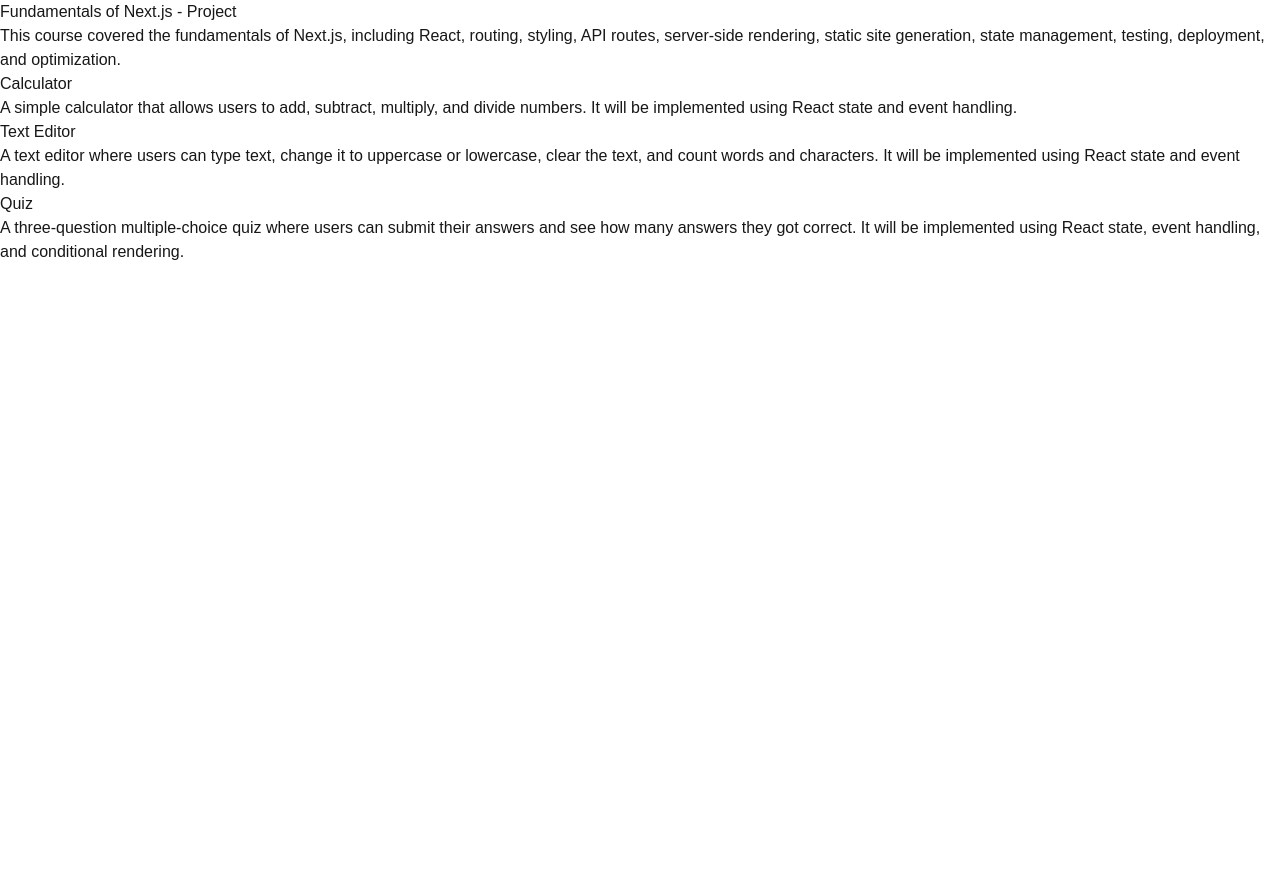
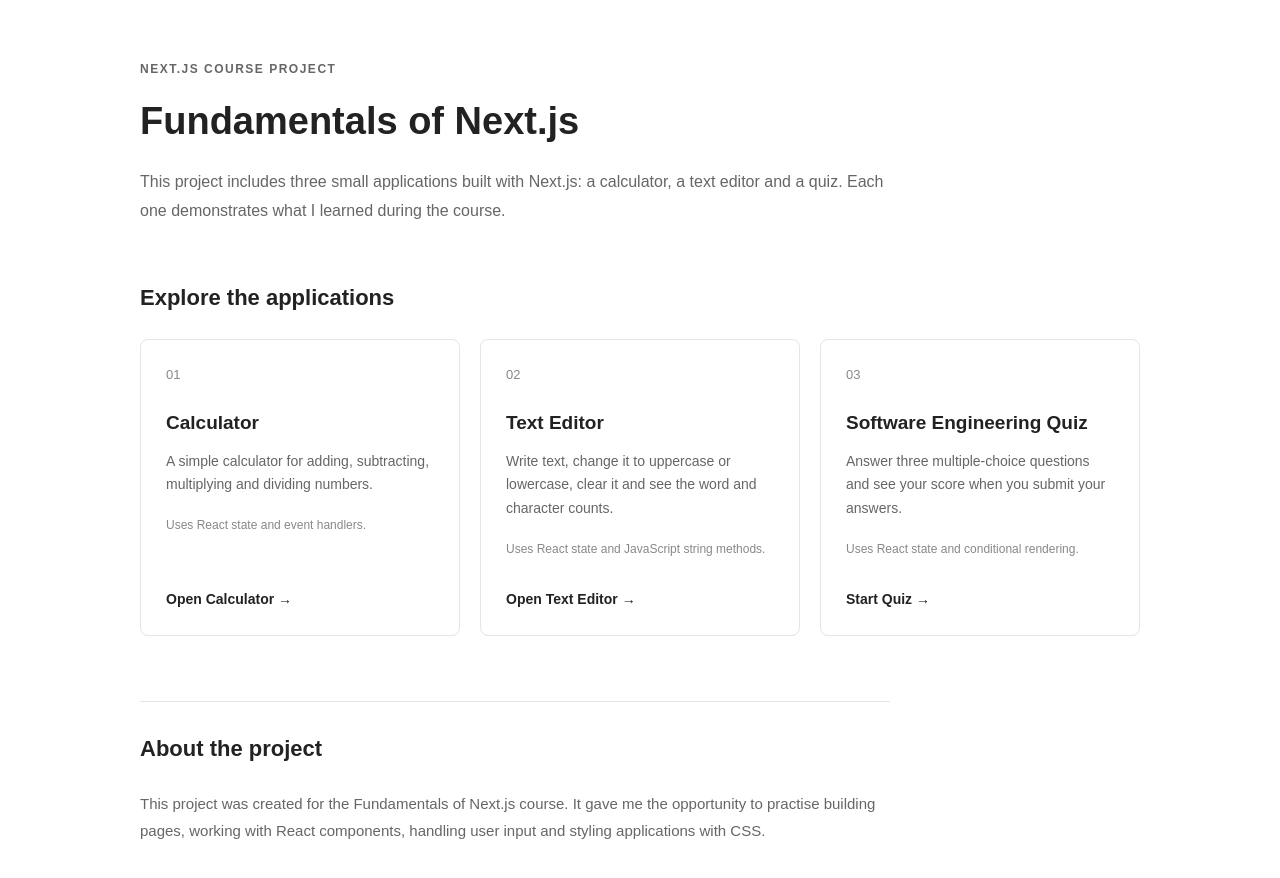
Before and after one commit to karenmavieira-byte/fundamentals-nextjs-project, a Next.js app: page / in a window 1280 px wide. Shown: the top 878 px of the page. Before the commit the page ends 800 px from the top, so only its background shows below. Built offline with nearby package versions, Linux system fonts and the light colour scheme.

Commit message:
Improve home page layout and descriptions

```diff
--- a/app/editor/page.tsx
+++ b/app/editor/page.tsx
@@ -6,41 +6,44 @@ import { useState } from "react";
 export default function Editor() {
   const [text, setText] = useState("");
 
-  // Uppercase function
+  const wordCount =
+    text.trim() === "" ? 0 : text.trim().split(/\s+/).length;
+
+  const characterCount = text.length;
+
   const handleUppercase = () => {
     setText(text.toUpperCase());
   };
 
-  // Lowercase function
   const handleLowerCase = () => {
     setText(text.toLowerCase());
   };
 
-  // Clear button
   const handleClear = () => {
     setText("");
   };
 
-  // word count
-  const wordCount = text.trim() === "" ? 0 : text.trim().split(/\s+/).length;
-
-  // characters count
-  const characterCount = text.length;
-
-
   return (
-    <main>
+    <main className="editor-container">
       <h1>Text Editor</h1>
 
+      <p className="editor-description">
+        Write, edit and transform your text.
+      </p>
+
       <textarea
+        className="editor-textarea"
+        placeholder="Start typing here..."
         value={text}
         onChange={(e) => setText(e.target.value)}
       />
 
+      <div className="editor-stats">
         <p>Words: {wordCount}</p>
+        <p>Characters: {characterCount}</p>
+      </div>
 
-      <p>Characters: {characterCount}</p>
-
+      <div className="editor-buttons">
         <button onClick={handleUppercase}>
           UPPERCASE
         </button>
@@ -52,6 +55,7 @@ export default function Editor() {
         <button onClick={handleClear}>
           CLEAR
         </button>
+      </div>
     </main>
   );
-};
+}
--- a/app/globals.css
+++ b/app/globals.css
@@ -25,6 +25,132 @@ body {
   color: var(--foreground);
   font-family: Arial, Helvetica, sans-serif;
 }
+
+
+/* Home Page */
+
+.home-container {
+  max-width: 1050px;
+  margin: 60px auto;
+  padding: 0 25px;
+}
+
+.home-header {
+  max-width: 750px;
+  margin-bottom: 55px;
+}
+
+.home-label {
+  color: #666666;
+  font-size: 12px;
+  font-weight: 600;
+  letter-spacing: 1.5px;
+  margin-bottom: 15px;
+}
+
+.home-header h1 {
+  font-size: 38px;
+  font-weight: 600;
+  color: #222222;
+  margin-bottom: 18px;
+}
+
+.home-intro {
+  font-size: 16px;
+  line-height: 1.8;
+  color: #666666;
+}
+
+.project-section h2,
+.about-section h2 {
+  font-size: 22px;
+  font-weight: 600;
+  margin-bottom: 25px;
+  color: #222222;
+}
+
+.project-grid {
+  display: grid;
+  grid-template-columns: repeat(3, 1fr);
+  gap: 20px;
+}
+
+.project-card {
+  display: flex;
+  flex-direction: column;
+  align-items: flex-start;
+  padding: 25px;
+  border: 1px solid #e5e5e5;
+  border-radius: 8px;
+  background: #ffffff;
+}
+
+.project-number {
+  font-size: 13px;
+  color: #888888;
+  margin-bottom: 25px;
+}
+
+.project-card h3 {
+  font-size: 19px;
+  font-weight: 600;
+  margin-bottom: 12px;
+  color: #222222;
+}
+
+.project-card p {
+  font-size: 14px;
+  line-height: 1.7;
+  color: #666666;
+}
+
+.project-card .project-tech {
+  font-size: 12px;
+  color: #888888;
+  margin-top: 18px;
+  margin-bottom: 20px;
+}
+
+.project-link {
+  margin-top: auto;
+  padding-top: 10px;
+  color: #222222;
+  font-size: 14px;
+  font-weight: 600;
+  text-decoration: none;
+}
+
+.project-link:hover {
+  text-decoration: underline;
+}
+
+.about-section {
+  max-width: 750px;
+  margin-top: 65px;
+  padding-top: 30px;
+  border-top: 1px solid #e5e5e5;
+}
+
+.about-section p {
+  color: #666666;
+  font-size: 15px;
+  line-height: 1.8;
+}
+
+@media (max-width: 800px) {
+  .project-grid {
+    grid-template-columns: 1fr;
+  }
+
+  .home-header h1 {
+    font-size: 30px;
+  }
+
+  .home-container {
+    margin: 35px auto;
+  }
+}
+
 
 /* Calculator */
 
@@ -222,3 +348,86 @@ input[type="number"] {
   margin-top: 25px;
   padding-top: 15px;
 }
+
+/* Text Editor */
+
+.editor-container {
+  max-width: 650px;
+  margin: 50px auto;
+  padding: 30px;
+  background: #ffffff;
+  border: 1px solid #e5e5e5;
+  border-radius: 8px;
+}
+
+.editor-container h1 {
+  font-size: 28px;
+  font-weight: 600;
+  margin-bottom: 8px;
+  color: #222222;
+}
+
+.editor-description {
+  color: #666666;
+  margin-bottom: 24px;
+}
+
+.editor-textarea {
+  display: block;
+  width: 100%;
+  min-height: 250px;
+  padding: 15px;
+  border: 1px solid #cccccc;
+  border-radius: 5px;
+  resize: vertical;
+  font-family: inherit;
+  font-size: 15px;
+  line-height: 1.6;
+  outline: none;
+}
+
+.editor-textarea:focus {
+  border-color: #555555;
+}
+
+.editor-stats {
+  display: flex;
+  gap: 25px;
+  margin-top: 18px;
+  color: #555555;
+  font-size: 14px;
+}
+
+.editor-buttons {
+  display: flex;
+  flex-wrap: wrap;
+  gap: 12px;
+  margin-top: 22px;
+}
+
+.editor-buttons button {
+  padding: 11px 20px;
+  background: #222222;
+  color: #ffffff;
+  border: none;
+  border-radius: 5px;
+  cursor: pointer;
+  font-size: 13px;
+  font-weight: 500;
+}
+
+.editor-buttons button:hover {
+  background: #444444;
+}
+
+@media (max-width: 600px) {
+  .editor-container {
+    margin: 20px 12px;
+    padding: 20px;
+  }
+
+  .editor-stats {
+    flex-wrap: wrap;
+    gap: 12px;
+  }
+}
--- a/app/page.tsx
+++ b/app/page.tsx
@@ -1,35 +1,94 @@
+
+import Link from "next/link";
+
 export default function Home() {
   return (
-    <main>
-      <h1>Fundamentals of Next.js - Project</h1>
+    <main className="home-container">
+      <header className="home-header">
+        <p className="home-label">NEXT.JS COURSE PROJECT</p>
+
+        <h1>Fundamentals of Next.js</h1>
+
+        <p className="home-intro">
+          This project includes three small applications built
+          with Next.js: a calculator, a text editor and a quiz.
+          Each one demonstrates what I learned during the course.
+        </p>
+      </header>
+
+      <section className="project-section">
+        <h2>Explore the applications</h2>
+
+        <div className="project-grid">
+
+          <article className="project-card">
+            <span className="project-number">01</span>
+
+            <h3>Calculator</h3>
 
             <p>
-        This course covered the fundamentals of Next.js, including React,
-        routing, styling, API routes, server-side rendering, static site
-        generation, state management, testing, deployment, and optimization.
+              A simple calculator for adding, subtracting,
+              multiplying and dividing numbers.
             </p>
 
-    <section>
-      <h2>Calculator</h2>
+            <p className="project-tech">
+              Uses React state and event handlers.
+            </p>
+
+            <Link href="/calculator" className="project-link">
+              Open Calculator →
+            </Link>
+          </article>
+
+          <article className="project-card">
+            <span className="project-number">02</span>
+
+            <h3>Text Editor</h3>
 
             <p>
-        A simple calculator that allows users to add, subtract, multiply, and divide numbers. It will be implemented using React state and event handling.
+              Write text, change it to uppercase or lowercase,
+              clear it and see the word and character counts.
             </p>
+
+            <p className="project-tech">
+              Uses React state and JavaScript string methods.
+            </p>
+
+            <Link href="/editor" className="project-link">
+              Open Text Editor →
+            </Link>
+          </article>
+
+          <article className="project-card">
+            <span className="project-number">03</span>
+
+            <h3>Software Engineering Quiz</h3>
+
+            <p>
+              Answer three multiple-choice questions and
+              see your score when you submit your answers.
+            </p>
+
+            <p className="project-tech">
+              Uses React state and conditional rendering.
+            </p>
+
+            <Link href="/quiz" className="project-link">
+              Start Quiz →
+            </Link>
+          </article>
+
+        </div>
       </section>
 
-    <section>
-      <h2>Text Editor</h2>
+      <section className="about-section">
+        <h2>About the project</h2>
 
         <p>
-        A text editor where users can type text, change it to uppercase or lowercase, clear the text, and count words and characters. It will be implemented using React state and event handling.
-      </p>
-    </section>
-
-    <section>
-      <h2>Quiz</h2>
-
-      <p>
-        A three-question multiple-choice quiz where users can submit their answers and see how many answers they got correct. It will be implemented using React state, event handling, and conditional rendering.
+          This project was created for the Fundamentals of Next.js
+          course. It gave me the opportunity to practise building
+          pages, working with React components, handling user input
+          and styling applications with CSS.
         </p>
       </section>
     </main>
```
Lines whose indentation alone changed are shown as unchanged.
